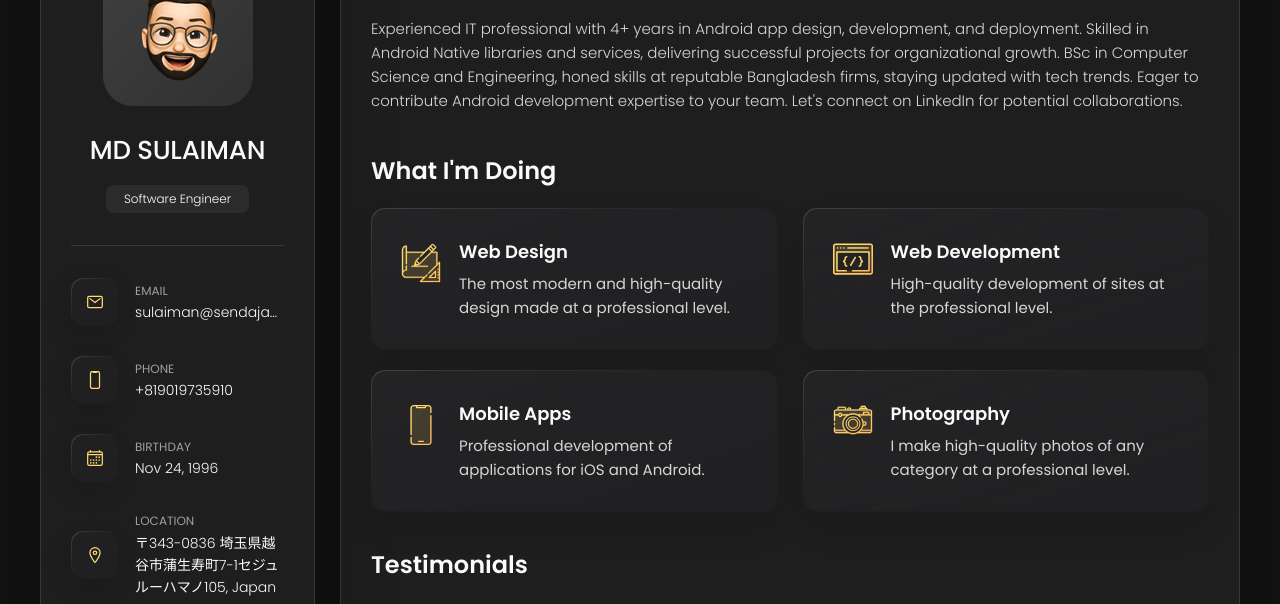
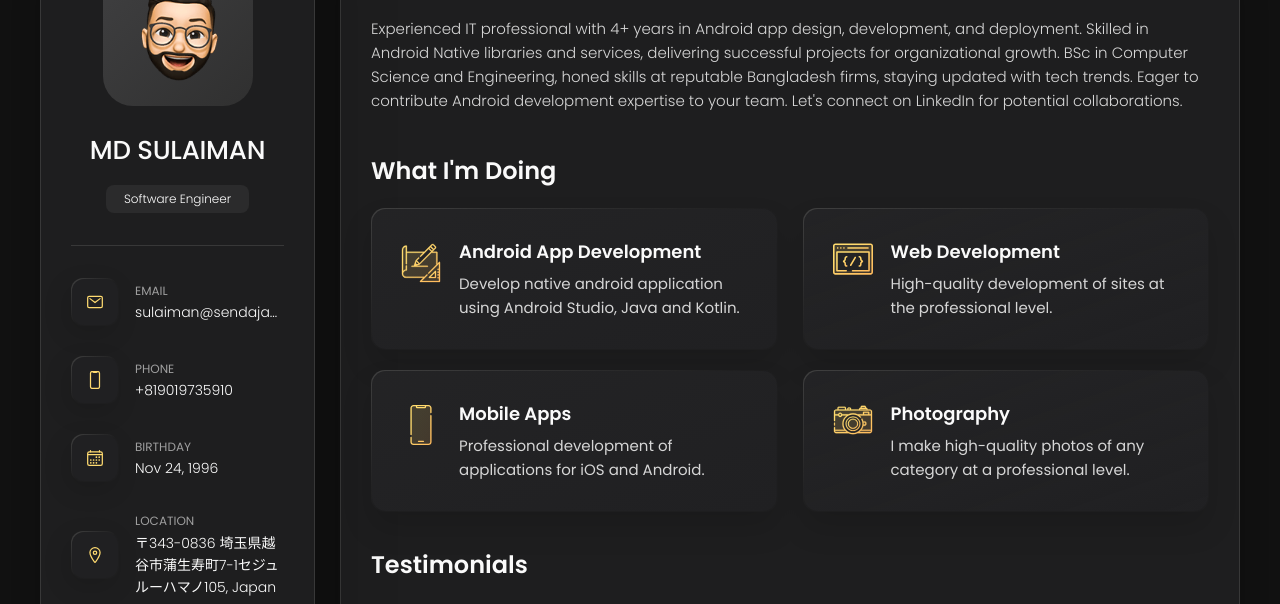
Before and after one commit to smensulaiman/sulaimansan.com, a plain HTML site: page index.html in a window 1280 px wide. Shown: the part 162-766 px from the top of the page. Drawn offline with nearby package versions, Linux system fonts and the light colour scheme.

Commit message:
code update

```diff
--- a/index.html
+++ b/index.html
@@ -215,10 +215,10 @@
               </div>
 
               <div class="service-content-box">
-                <h4 class="h4 service-item-title">Web design</h4>
+                <h4 class="h4 service-item-title">Android App Development</h4>
 
                 <p class="service-item-text">
-                  The most modern and high-quality design made at a professional level.
+                  Develop native android application using Android Studio, Java and Kotlin.
                 </p>
               </div>
 
```
